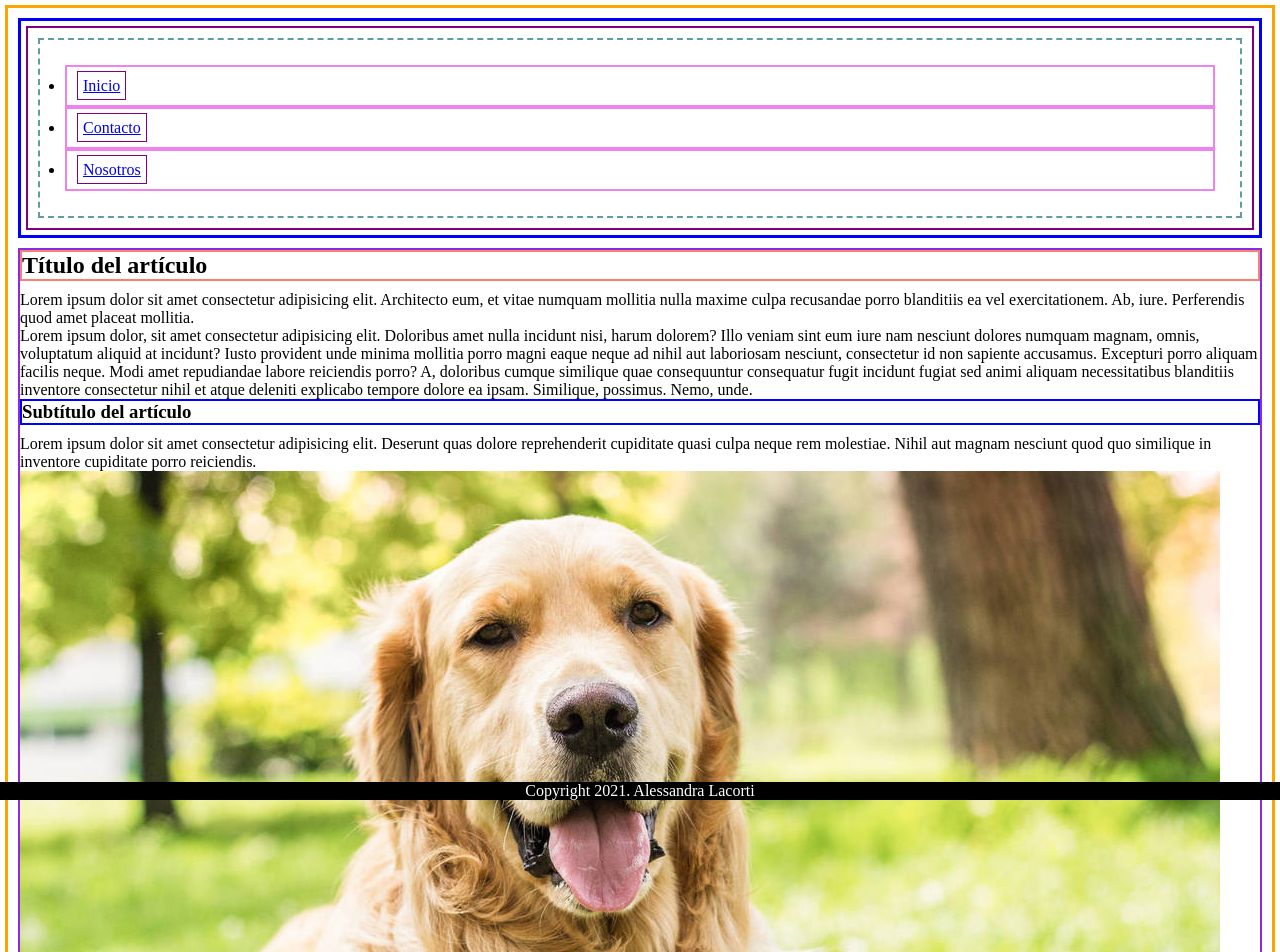
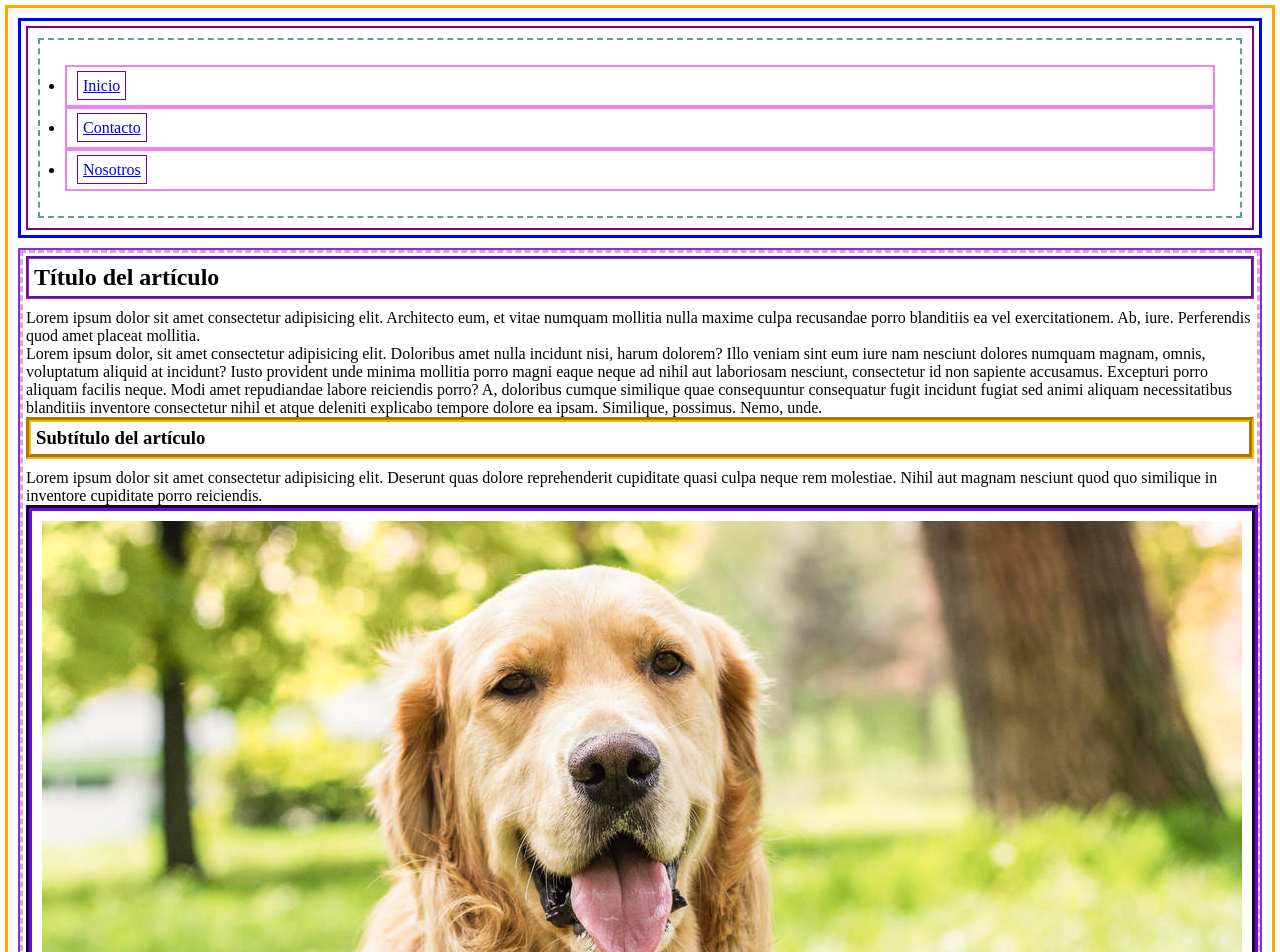
Before and after one commit to Alessandra-Lacorti/miPrimerWeb, a plain HTML site: page src/index.html in a window 1280 px wide. Shown: the top 952 px of the page. Drawn offline with Linux system fonts and the light colour scheme.

Commit message:
agregando cambios

```diff
--- a/src/style.css
+++ b/src/style.css
@@ -60,33 +60,43 @@ h3 {
     margin-bottom: 10px;
 }
 
-.link {
-    border: 2px solid gold;
-    padding: 5px;
-    margin-bottom: 10px;
+article {
+    border: 3px dashed plum;
+    padding: 3px;
 }
 
-.link {
-    border: 2px solid slateblue;
+
+h2 {
+    border: 3px groove blueviolet;
     padding: 5px;
 }
 
-image {
-    border: 2px solid brown;
+#pMain {
+    border: 5px double rgb(150, 111, 15);
+    padding: 5px;
+}
+
+img{
+    border: 6px groove rgb(63, 7, 136);
+    padding: 10px;
+}
+
+h3 {
+    border: 5px groove rgb(247, 183, 7);
     padding: 5px;
 }
 
 aside {
-    border: 2px solid blueviolet;
+    border: 3px dotted solid blueviolet;
     padding: 5px;
 }
 
+ul li {
+    border:2px solid rgb(27, 6, 100);
+    padding:5px;
+}
+
 footer {
-    position: fixed;
-    left: 0;
-    bottom: 0;
-    width: 100%;
-    background-color: black;
-    color: white;
-    text-align: center;
-  }
+    border: 3px solid indigo;
+    padding: 5px;
+}
```
